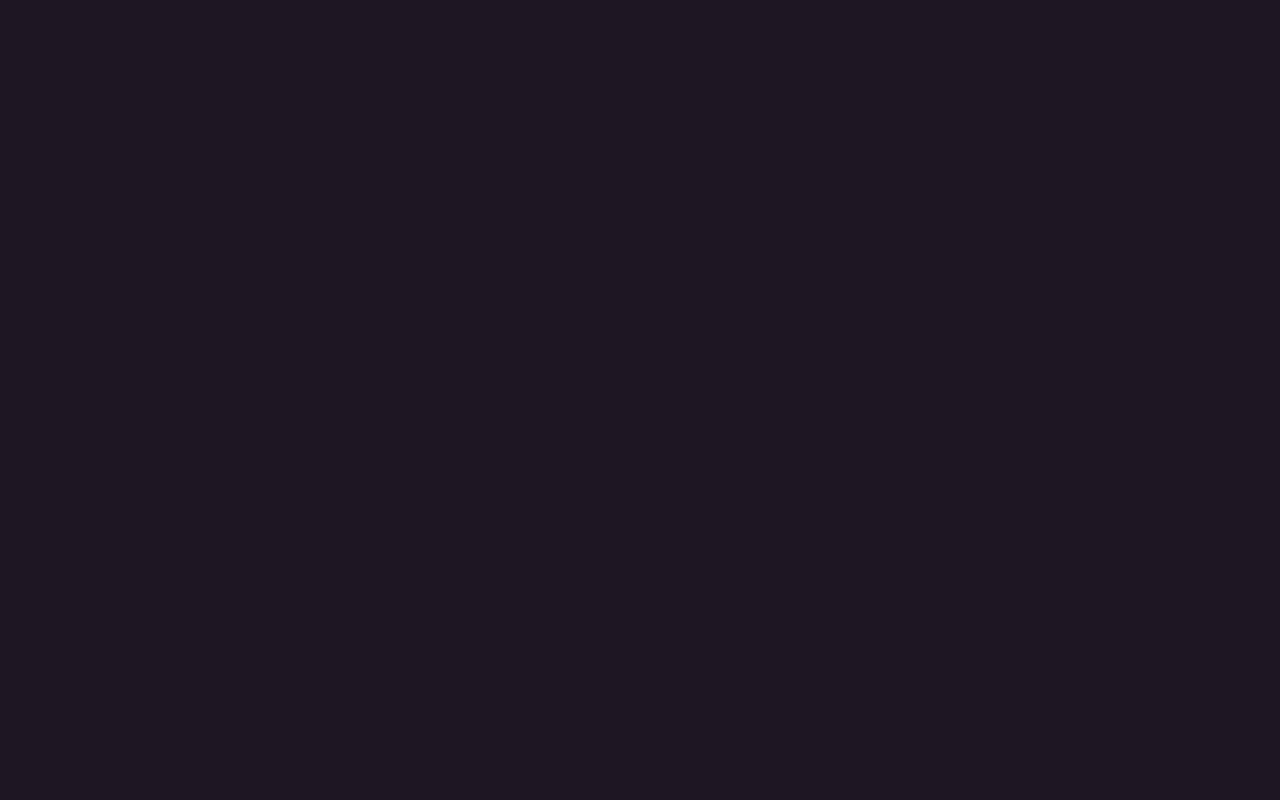
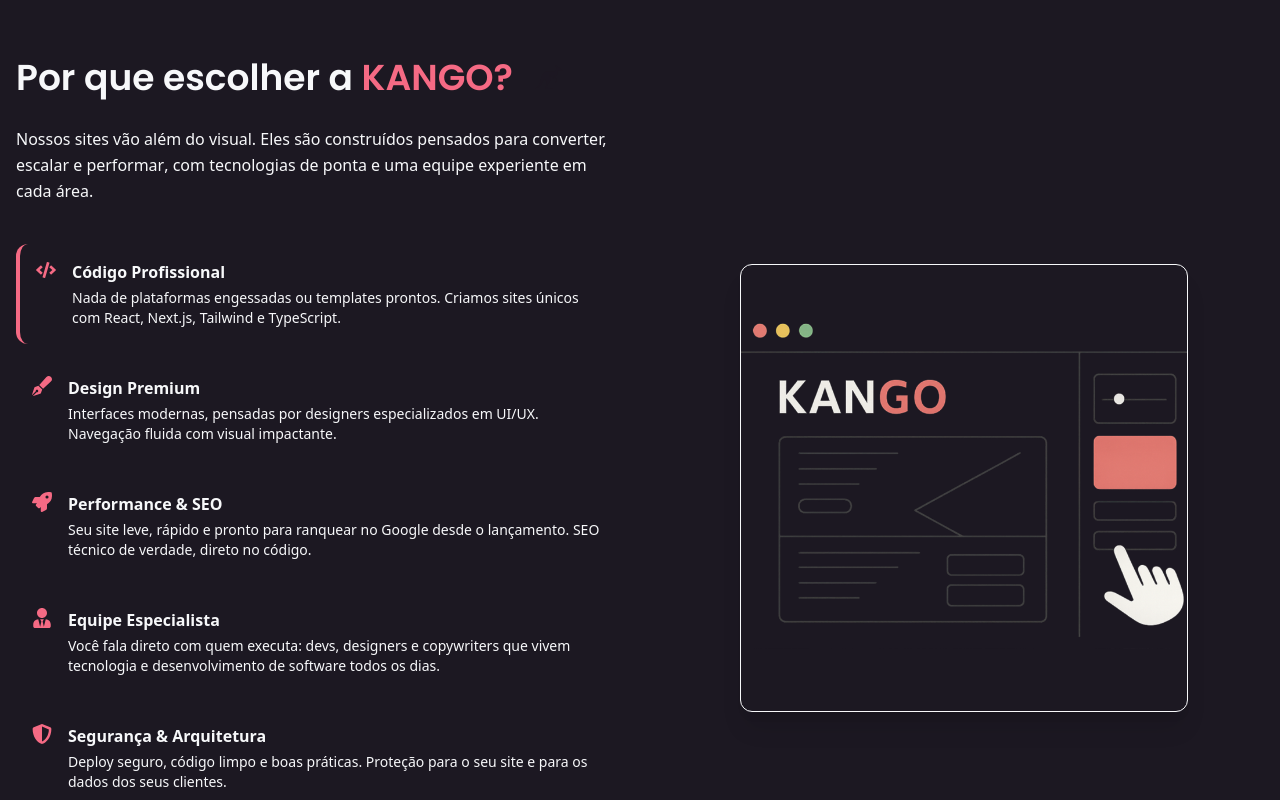
Before and after one commit to Kango-Studio/kango-studio, a Next.js app: page / in a window 1280 px wide. Shown: the part 1880-2680 px from the top of the page. Before the commit the page ends 1852 px from the top, so only its background shows below. Built offline with nearby package versions, Linux system fonts and the light colour scheme.

Commit message:
componente nossos diferenciasi

```diff
--- /dev/null
+++ b/app/components/OurDifferentials.tsx
@@ -0,0 +1,147 @@
+"use client";
+
+import { useState } from "react";
+import { motion } from "framer-motion";
+import {
+  FaCode,
+  FaRocket,
+  FaUserTie,
+  FaShieldAlt,
+  FaSearch,
+  FaPenFancy,
+} from "react-icons/fa";
+import layoutHero from "@/app/images/layout-hero.webp";
+import kangarooIcon from "@/public/kango-icon.png"; // 🔁 substitua pela imagem real do canguru
+
+const items = [
+  {
+    title: "Código Profissional",
+    icon: <FaCode className="text-primary text-xl" />,
+    description:
+      "Nada de plataformas engessadas ou templates prontos. Criamos sites únicos com React, Next.js, Tailwind e TypeScript.",
+  },
+  {
+    title: "Design Premium",
+    icon: <FaPenFancy className="text-primary text-xl" />,
+    description:
+      "Interfaces modernas, pensadas por designers especializados em UI/UX. Navegação fluida com visual impactante.",
+  },
+  {
+    title: "Performance & SEO",
+    icon: <FaRocket className="text-primary text-xl" />,
+    description:
+      "Seu site leve, rápido e pronto para ranquear no Google desde o lançamento. SEO técnico de verdade, direto no código.",
+  },
+  {
+    title: "Equipe Especialista",
+    icon: <FaUserTie className="text-primary text-xl" />,
+    description:
+      "Você fala direto com quem executa: devs, designers e copywriters que vivem tecnologia e desenvolvimento de software todos os dias.",
+  },
+  {
+    title: "Segurança & Arquitetura",
+    icon: <FaShieldAlt className="text-primary text-xl" />,
+    description:
+      "Deploy seguro, código limpo e boas práticas. Proteção para o seu site e para os dados dos seus clientes.",
+  },
+  {
+    title: "Copywriting Estratégico",
+    icon: <FaSearch className="text-primary text-xl" />,
+    description:
+      "Textos claros, persuasivos e objetivos. Direcionamos o visitante para a ação certa, com naturalidade.",
+  },
+];
+
+export default function OurDifferentials() {
+  const [selected, setSelected] = useState(0);
+
+  return (
+    <section className="w-full bg-background border-y border-border py-20">
+      <div className="max-w-7xl mx-auto px-4 grid md:grid-cols-2 gap-12 items-center">
+        {/* Left: Texto */}
+        <div>
+          {/* Título com canguru animado */}
+          <div className="flex items-center justify-between md:justify-start gap-4 mb-6 flex-wrap">
+            <motion.h2
+              initial={{ opacity: 0, y: 10 }}
+              whileInView={{ opacity: 1, y: 0 }}
+              transition={{ duration: 0.6 }}
+              viewport={{ once: true }}
+              className="text-3xl md:text-4xl font-poppins text-light font-semibold leading-snug"
+            >
+              Por que escolher a <span className="text-primary">KANGO?</span>
+            </motion.h2>
+
+            <motion.img
+              src={kangarooIcon.src}
+              alt="Ícone do canguru Kango"
+              initial={{ scale: 0.8, opacity: 0 }}
+              whileInView={{ scale: [1, 1.15, 1], opacity: 1 }}
+              transition={{
+                duration: 1.5,
+                ease: "easeInOut",
+                repeat: Infinity,
+                repeatType: "mirror",
+              }}
+              viewport={{ once: false }}
+              className="w-10 h-10 object-contain"
+            />
+          </div>
+
+
+          <motion.p
+            initial={{ opacity: 0, y: 10 }}
+            whileInView={{ opacity: 1, y: 0 }}
+            transition={{ delay: 0.1, duration: 0.6 }}
+            viewport={{ once: true }}
+            className="text-light/70 mb-10 text-base leading-relaxed"
+          >
+            Nossos sites vão além do visual. Eles são construídos pensados para{" "}
+            <strong className="text-light font-medium">converter, escalar e performar</strong>,
+            com tecnologias de ponta e uma equipe experiente em cada área.
+          </motion.p>
+
+          <ul className="space-y-4">
+            {items.map((item, index) => (
+              <motion.li
+                key={index}
+                onClick={() => setSelected(index)}
+                initial={{ opacity: 0, y: 10 }}
+                whileInView={{ opacity: 1, y: 0 }}
+                transition={{ delay: index * 0.05, duration: 0.6 }}
+                viewport={{ once: true }}
+                className={`flex items-start gap-4 p-4 rounded-xl cursor-pointer transition-all ${selected === index
+                    ? "bg-muted/10 border-l-4 border-primary"
+                    : "hover:bg-muted/5"
+                  }`}
+              >
+                <div>{item.icon}</div>
+                <div>
+                  <h3 className="text-sm md:text-base font-semibold text-light mb-1">
+                    {item.title}
+                  </h3>
+                  <p className="text-sm text-light/60">{item.description}</p>
+                </div>
+              </motion.li>
+            ))}
+          </ul>
+        </div>
+
+        {/* Right: Imagem */}
+        <motion.div
+          initial={{ opacity: 0, x: 40 }}
+          whileInView={{ opacity: 1, x: 0 }}
+          transition={{ duration: 0.8 }}
+          viewport={{ once: true }}
+          className="flex justify-center"
+        >
+          <img
+            src={layoutHero.src}
+            alt="Ilustração representativa do nosso diferencial"
+            className="rounded-xl shadow-xl w-full max-w-md border border-border"
+          />
+        </motion.div>
+      </div>
+    </section>
+  );
+}
--- a/app/page.tsx
+++ b/app/page.tsx
@@ -1,5 +1,6 @@
 import Hero from "./components/Hero";
 import Nav from "./components/Nav";
+import OurDifferentials from "./components/OurDifferentials";
 import ServicesSection from "./components/ServicesSection";
 import TechCarousel from "./components/TechCarousel";
 
@@ -10,6 +11,7 @@
       <Hero />
       <ServicesSection />
       <TechCarousel />
+      <OurDifferentials />
       {/* <div className="grid grid-rows-[20px_1fr_20px] items-center justify-items-center min-h-screen p-8 pb-20 gap-16 sm:p-20 font-[family-name:var(--font-geist-sans)]">
         <h1 className="text-4xl font-light font-satoshi">Kan<span className="font-bold font-poppins">go</span> Studio</h1>
         <Hero />
```
Also changed, not shown: app/images/layout-hero.webp (added).
